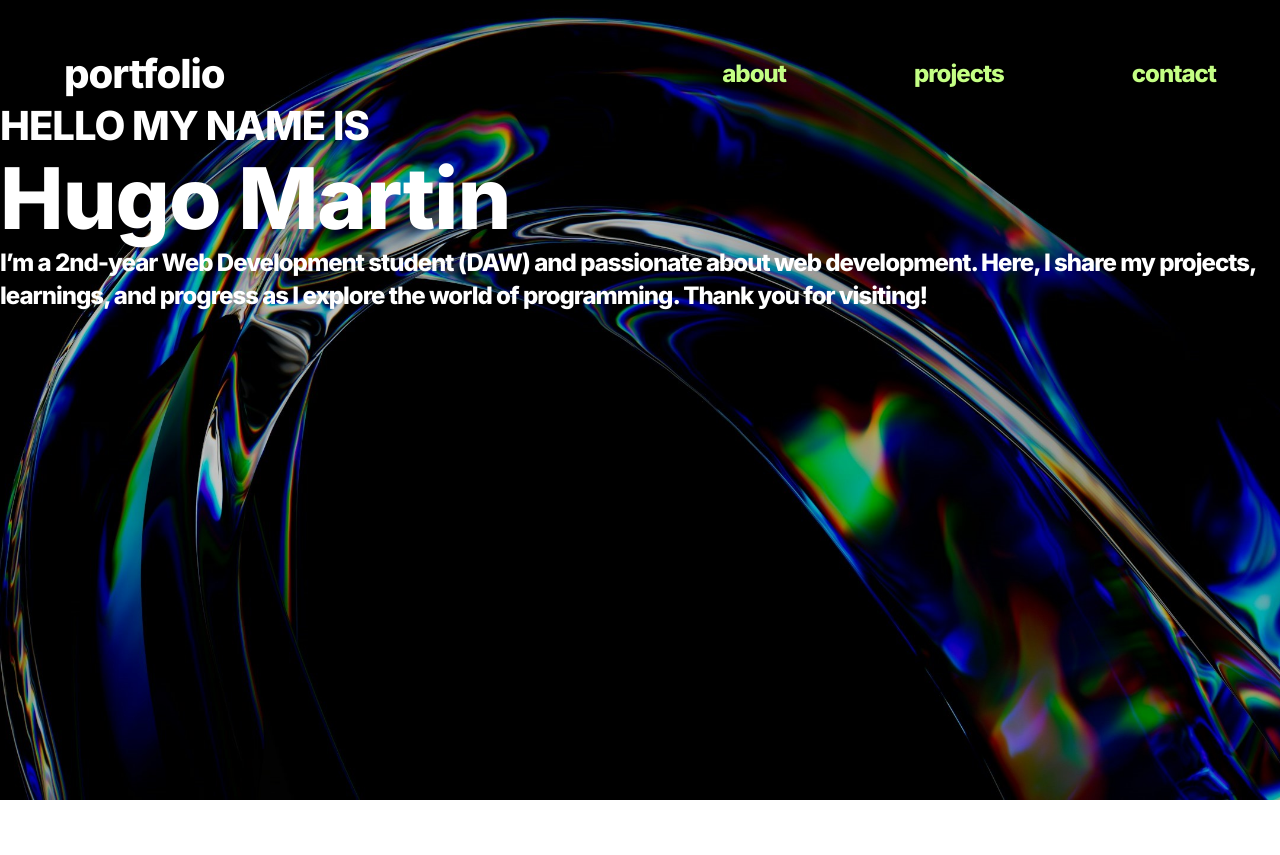
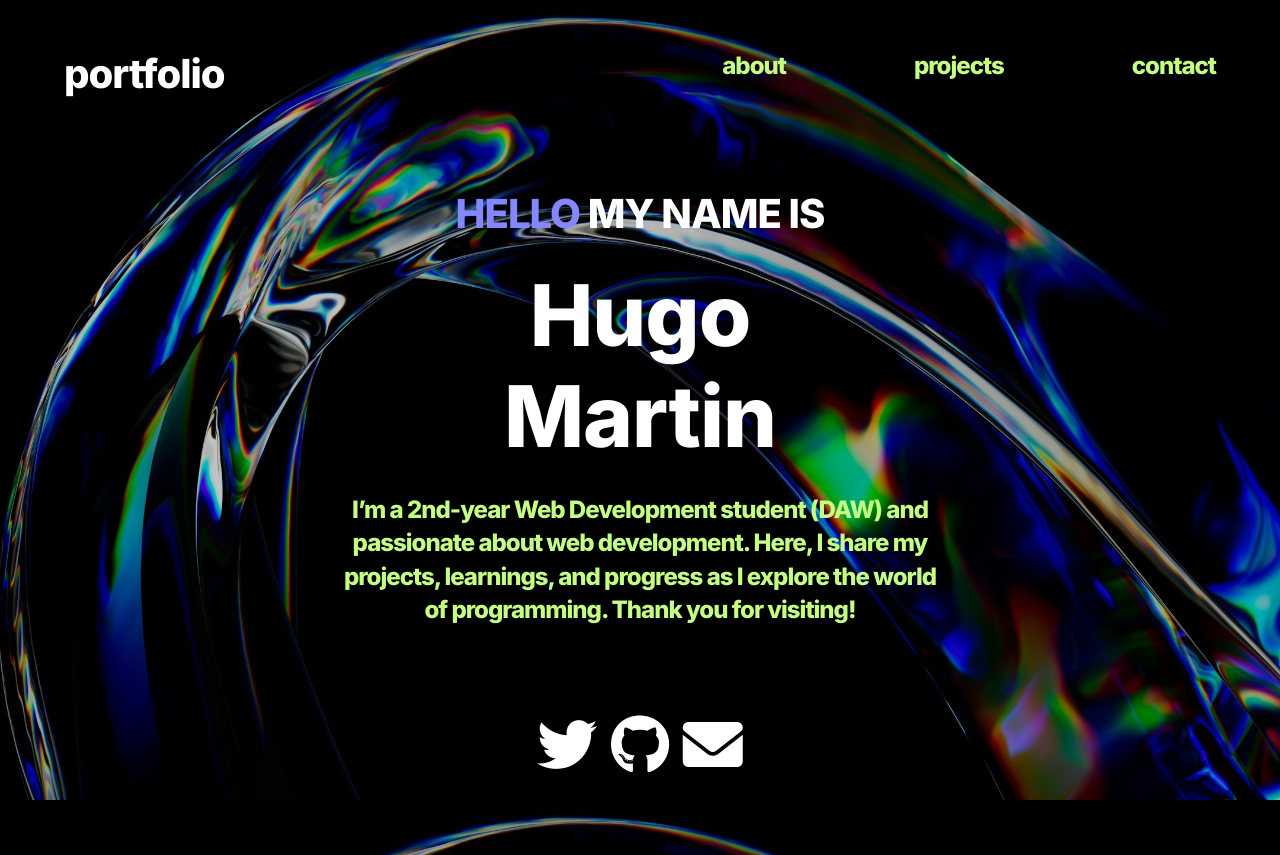
Before and after one commit to hugomartiin/Portfolio, a website built with Vite: page index.html in a window 1280 px wide. Before the commit the page ends 800 px from the top, so only its background shows below. Built offline with nearby package versions, Linux system fonts and the light colour scheme.

Commit message:
Avanzar en el about

```diff
--- a/index.html
+++ b/index.html
@@ -6,34 +6,73 @@
   <meta name="viewport" content="width=device-width, initial-scale=1.0">
   <title>hugomartinn.dev</title>
   <link rel="stylesheet" href="/src/styles/main.scss">
-  <script src="https://cdnjs.cloudflare.com/ajax/libs/parallax/3.1.0/parallax.min.js"></script>
+  <link rel="stylesheet" href="https://cdnjs.cloudflare.com/ajax/libs/font-awesome/6.0.0-beta3/css/all.min.css" />
+  <link rel="stylesheet" href="https://cdn.jsdelivr.net/npm/bootstrap@4.3.1/dist/css/bootstrap.min.css">
+  <script src="https://unpkg.com/aos@2.3.1/dist/aos.js"></script>
+
 </head>
 
 <body>
   <header>
-    <h2>
-      portfolio
+
+    <h2><a class="cambiarPresentacion" href="#">
+        portfolio</a>
     </h2>
+    </a>
     <nav>
       <ul>
         <li>
-          <h3>about</h3>
+          <h3><a class="cambiarAbout" href="#">about</a></h3>
         </li>
         <li>
-          <h3>projects</h3>
+
+          <h3><a class="cambiarProjects" href="#">projects</a></h3>
+
         </li>
         <li>
-          <h3>contact</h3>
+          <h3><a class="cambiarContact" href="#">contact</a></h3>
         </li>
       </ul>
     </nav>
   </header>
-  <section>
+  <section class="presentation pagina d-block" id="presentacion">
     <h2><span>HELLO</span> MY NAME IS</h2>
-    <h1 class="huge-text">Hugo Martin</h1>
+    <h1 class="huge-text">Hugo</h1>
+    <h1 class="huge-text">Martin</h1>
     <h3>I’m a 2nd-year Web Development student (DAW) and passionate about web development. Here, I share my projects,
       learnings, and progress as I explore the world of programming. Thank you for visiting!</h3>
+    <div class="icons"><a href="https://twitter.com/hugomartiin" target="_blank">
+        <i class="fab fa-twitter"></i>
+      </a>
+
+      <a href="https://github.com/hugomartiin" target="_blank">
+        <i class="fab fa-github"></i>
+      </a>
+
+      <!-- Icono de Mail -->
+      <a href="mailto:hugomsf21@gmail.com">
+        <i class="fas fa-envelope"></i>
+      </a>
+    </div>
   </section>
+
+  <section class="about pagina d-none" id="about">
+    <h3 class="text-center ">I'm <strong>Hugo Martín</strong>, a second-year student
+      of <strong>Web
+        Application Development (DAW)</strong> from Spain. I have experience working with technologies like
+      <strong>HTML</strong>, <strong>CSS</strong>, <strong>SCSS</strong>, <strong>Java</strong>,
+      <strong>JavaScript</strong>, and <strong>Bootstrap</strong>.
+    </h3>
+    <p>
+      I enjoy creating clean, responsive websites and learning new tools to improve my skills as a developer. My goal is
+      to keep growing, work on exciting projects, and turn ideas into reality through code.
+    </p>
+    <p>
+      Thanks for visiting my portfolio! Feel free to check out my work and get in touch.
+    </p>
+  </section>
+
+  <script type="module" src="src/main.js"></script>
 
 </body>
 
--- a/src/main.js
+++ b/src/main.js
@@ -1 +1,46 @@
 import "./styles/main.scss";
+import AOS from 'aos';
+import 'aos/dist/aos.css';
+
+document.addEventListener("DOMContentLoaded", event => {
+    AOS.init();
+    //    duration: 1000,
+    //    once: true,
+    //});
+
+    changeHTML("presentacion")
+
+    const butonCambiarAbout = document.querySelectorAll(".cambiarAbout");
+    butonCambiarAbout.forEach(button => button.addEventListener("click", e => changeHTML("about")));
+
+    const butonCambiarProjects = document.querySelectorAll(".cambiarProjects");
+    butonCambiarProjects.forEach(button => button.addEventListener("click", e => changeHTML("projects")));
+
+    const butonCambiarContact = document.querySelectorAll(".cambiarContact");
+    butonCambiarContact.forEach(button => button.addEventListener("click", e => changeHTML("contact")));
+
+    const butonCambiarPresentacion = document.querySelectorAll(".cambiarPresentacion");
+    butonCambiarPresentacion.forEach(button => button.addEventListener("click", e => changeHTML("presentacion")));
+});
+
+
+
+function changeHTML(id) {
+
+    const paginas = document.querySelectorAll(".pagina");
+
+    paginas.forEach(pagina => {
+        if (pagina.classList.contains("d-block"))
+            pagina.classList.remove("d-block")
+        pagina.classList.add("d-none")
+    });
+
+    const paginaAMostrar = document.querySelector(`#${id}`);
+
+    if (paginaAMostrar.classList.contains("d-none"))
+        paginaAMostrar.classList.remove("d-none");
+    paginaAMostrar.classList.add("d-block");
+    // setTimeout(() => {
+    AOS.refresh();
+    // }, 100);
+}
--- /dev/null
+++ b/src/styles/_about.scss
@@ -0,0 +1,10 @@
+@use "globals" as *;
+
+.about {
+    @include grid;
+
+
+    h3 {
+        grid-column: 9/13;
+    }
+}
--- a/src/styles/_header.scss
+++ b/src/styles/_header.scss
@@ -4,6 +4,16 @@ header {
     @include grid;
     padding-top: 3rem;
     align-items: center;
+
+    a {
+        text-decoration: none;
+        color: $white;
+    }
+
+    a:hover {
+        text-decoration: none;
+        color: $primary;
+    }
 
     nav {
         grid-column: 5/13;
@@ -14,10 +24,19 @@ header {
             display: flex;
             text-decoration: none;
             list-style: none;
-            color: $primary;
 
             li {
                 padding-left: 8rem;
+
+                a {
+                    text-decoration: none;
+                    color: $primary;
+                }
+
+                a:hover {
+                    text-decoration: none;
+                    color: $primary;
+                }
             }
         }
     }
--- a/src/styles/_layout.scss
+++ b/src/styles/_layout.scss
@@ -37,6 +37,18 @@ body {
     color: $white;
 }
 
+.d-none {
+    visibility: hidden;
+    opacity: 0;
+    position: absolute;
+}
+
+.d-block {
+    visibility: visible;
+    opacity: 1;
+}
+
+
 h1 {
     @include header1;
 }
--- /dev/null
+++ b/src/styles/_presentation.scss
@@ -0,0 +1,53 @@
+@use "globals" as *;
+
+.presentation {
+    text-align: center;
+    padding: 5rem 21rem;
+
+    h2 {
+        span {
+            color: $secondary;
+        }
+
+        padding-bottom:1.3rem;
+    }
+
+    h3 {
+        color: $primary;
+        padding-top: 1.3rem;
+    }
+
+    .icons {
+        @include grid;
+        padding-top: 5rem;
+
+        a:nth-child(1) {
+            color: $white;
+            grid-column: 5;
+
+            i {
+                font-size: 60px;
+            }
+        }
+
+        a:nth-child(2) {
+            color: $white;
+            grid-column: 6/8;
+
+            justify-self: center;
+
+            i {
+                font-size: 60px;
+            }
+        }
+
+        a:nth-child(3) {
+            color: $white;
+            grid-column: 8;
+
+            i {
+                font-size: 60px;
+            }
+        }
+    }
+}
--- a/src/styles/main.scss
+++ b/src/styles/main.scss
@@ -2,3 +2,5 @@
 @use "header";
 @use "layout";
 @use "footer";
+@use "presentation";
+@use "about";
```
Also changed, not shown: src/styles/_intro.scss (deleted).
